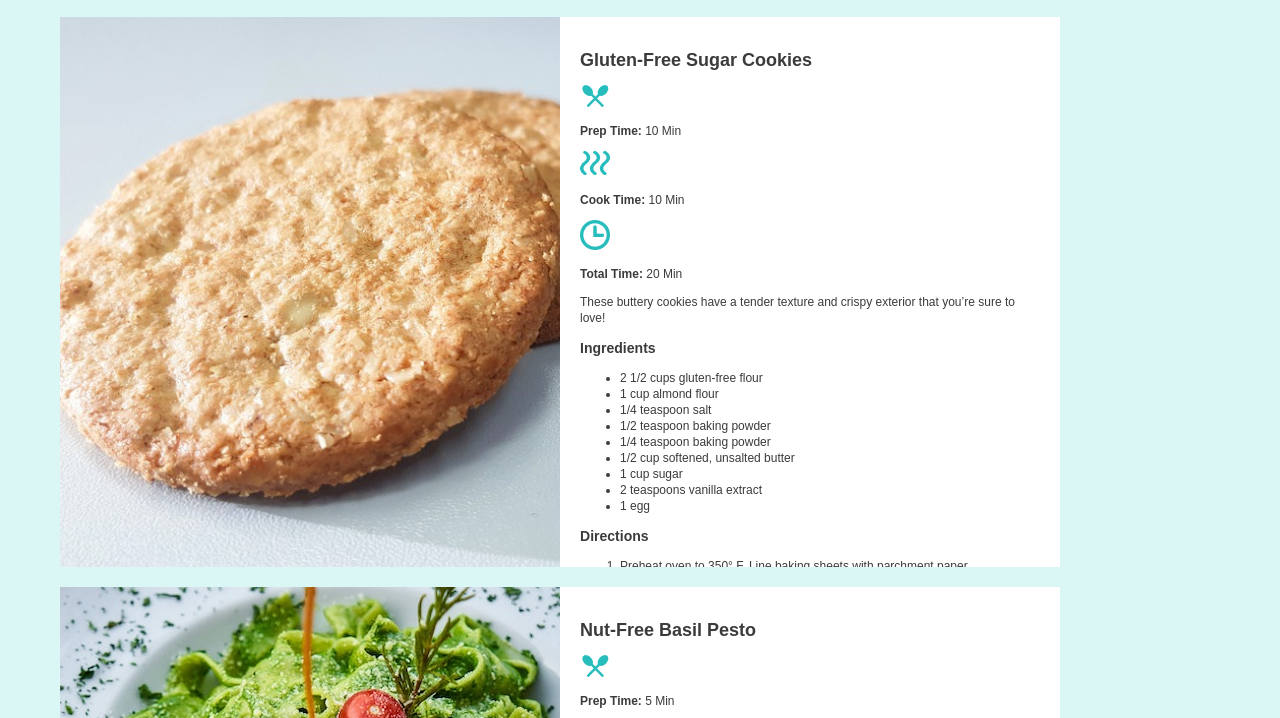
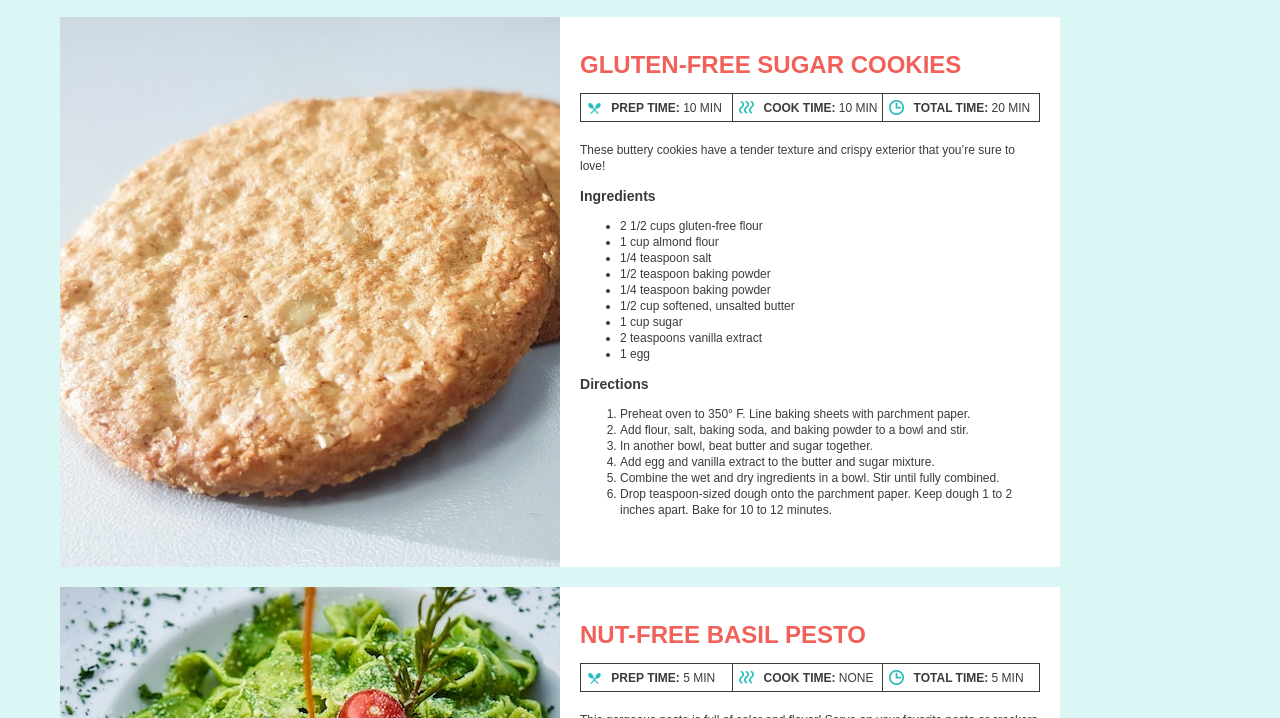
Before and after one commit to Teddiurssa/Recipe-Card-Page, a plain HTML site: page index.html in a window 1280 px wide. Shown: the part 69-787 px from the top of the page. Drawn offline with Linux system fonts and the light colour scheme.

Commit message:
styled recipe times-spacing, colors, and fonts

```diff
--- a/css/style.css
+++ b/css/style.css
@@ -75,3 +75,68 @@ main {
     background-image: url(../img/watermelon-salad.jpg);
     background-size: cover;
 }
+
+/*------ Recipes text section stlyes-------*/
+
+.recipe h2 {
+    color: #F16059;
+    font-size: 24px;
+    font-family: 'Montserrat'sans-serif;
+    font-weight: bold;
+    text-transform: uppercase;
+    margin-top: 20px;
+}
+
+
+.time {
+    border: 1px #3B3B3B solid;
+    margin-bottom: 20px;
+    text-transform: uppercase;
+    overflow: hidden;
+
+}
+
+.time .cook {
+    border-right: 1px #3B3B3B solid;
+    border-left: 1px #3B3B3B solid;
+    float: left;
+    padding-left: 6px;
+    width: 33%;
+    height: auto;
+    box-sizing: border-box;
+    padding: 5px 0;
+}
+
+.time .prep {
+    float: left;
+    padding-left: 6px;
+    width: 33%;
+    height: auto;
+    box-sizing: border-box;
+    padding: 5px 0;
+}
+
+.time .total {
+    float: left;
+    padding-left: 6px;
+    width: 33%;
+    height: auto;
+    box-sizing: border-box;
+    padding: 5px 0;
+}
+
+.time img {
+    width: 15px;
+    height: auto;
+    vertical-align: middle;
+    margin: 0 6px;
+}
+
+.time-details {
+    display: inline;
+    vertical-align: middle;
+}
+
+.time strong {
+    font-family: 'Montserrat'sans-serif;
+}
```
Also changed, not shown: index.html (+18 -9 lines).
